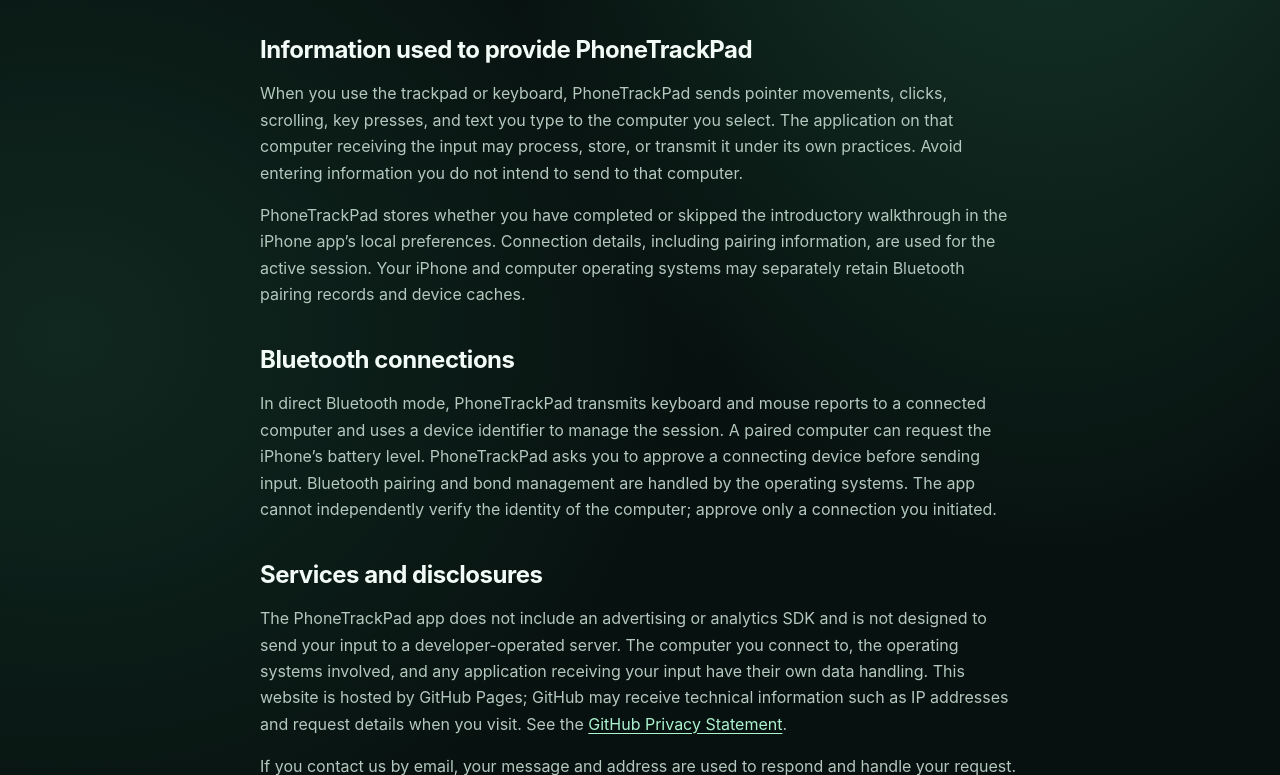
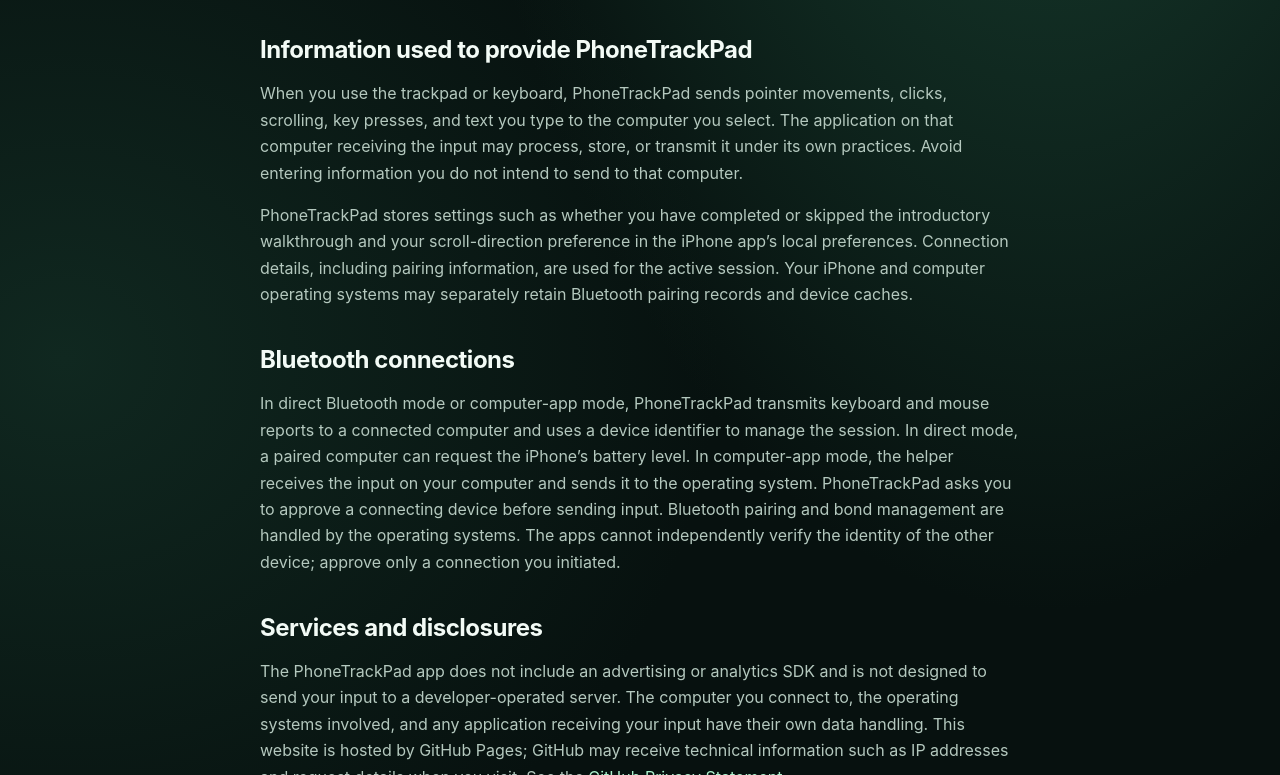
Before and after one commit to the-lucky-clover/phonepad-plus-support, a plain HTML site: page privacy.html in a window 1280 px wide. Shown: the part 438-1213 px from the top of the page. Drawn offline with Linux system fonts and the light colour scheme.

Commit message:
Describe computer app privacy

```diff
--- a/privacy.html
+++ b/privacy.html
@@ -9,9 +9,9 @@
 <p class="intro">PhoneTrackPad is designed to send your input from your iPhone to a computer you choose. This policy explains the information the app uses and the choices available to you.</p>
 <h2>Information used to provide PhoneTrackPad</h2>
 <p>When you use the trackpad or keyboard, PhoneTrackPad sends pointer movements, clicks, scrolling, key presses, and text you type to the computer you select. The application on that computer receiving the input may process, store, or transmit it under its own practices. Avoid entering information you do not intend to send to that computer.</p>
-<p>PhoneTrackPad stores whether you have completed or skipped the introductory walkthrough in the iPhone app’s local preferences. Connection details, including pairing information, are used for the active session. Your iPhone and computer operating systems may separately retain Bluetooth pairing records and device caches.</p>
+<p>PhoneTrackPad stores settings such as whether you have completed or skipped the introductory walkthrough and your scroll-direction preference in the iPhone app’s local preferences. Connection details, including pairing information, are used for the active session. Your iPhone and computer operating systems may separately retain Bluetooth pairing records and device caches.</p>
 <h2>Bluetooth connections</h2>
-<p>In direct Bluetooth mode, PhoneTrackPad transmits keyboard and mouse reports to a connected computer and uses a device identifier to manage the session. A paired computer can request the iPhone’s battery level. PhoneTrackPad asks you to approve a connecting device before sending input. Bluetooth pairing and bond management are handled by the operating systems. The app cannot independently verify the identity of the computer; approve only a connection you initiated.</p>
+<p>In direct Bluetooth mode or computer-app mode, PhoneTrackPad transmits keyboard and mouse reports to a connected computer and uses a device identifier to manage the session. In direct mode, a paired computer can request the iPhone’s battery level. In computer-app mode, the helper receives the input on your computer and sends it to the operating system. PhoneTrackPad asks you to approve a connecting device before sending input. Bluetooth pairing and bond management are handled by the operating systems. The apps cannot independently verify the identity of the other device; approve only a connection you initiated.</p>
 <h2>Services and disclosures</h2>
 <p>The PhoneTrackPad app does not include an advertising or analytics SDK and is not designed to send your input to a developer-operated server. The computer you connect to, the operating systems involved, and any application receiving your input have their own data handling. This website is hosted by GitHub Pages; GitHub may receive technical information such as IP addresses and request details when you visit. See the <a href="https://docs.github.com/en/site-policy/privacy-policies/github-privacy-statement">GitHub Privacy Statement</a>.</p>
 <p>If you contact us by email, your message and address are used to respond and handle your request. Email providers process those communications under their own policies. If you open a public GitHub issue, its contents are public; do not include passwords, pairing codes, private keys, or other sensitive information.</p>
```
